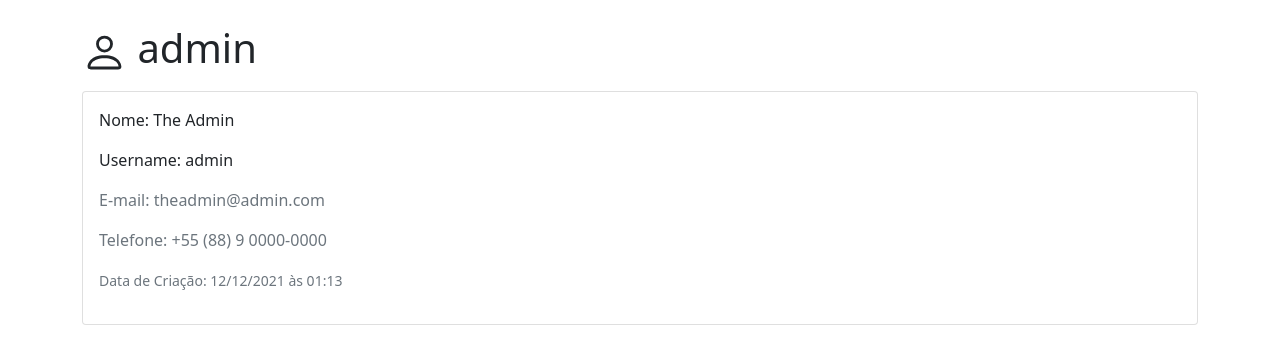
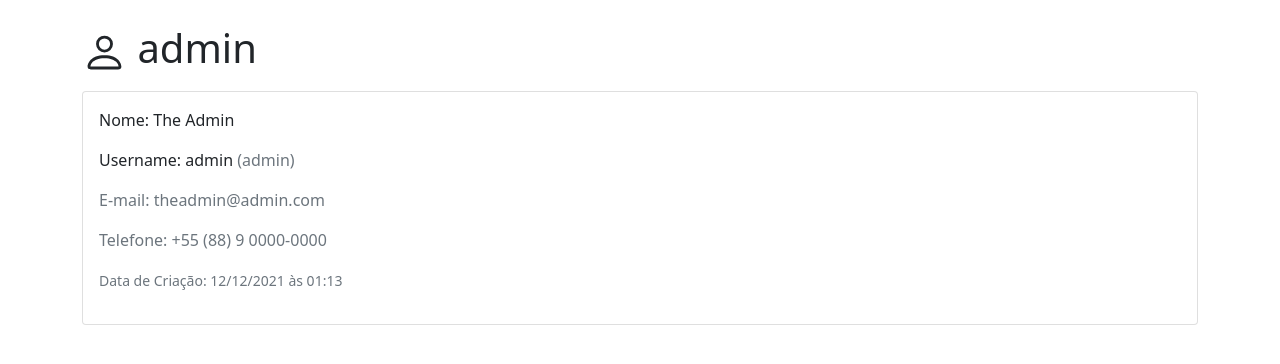
Before and after one commit to kelthon/key-management-app, a Flask app: page /view/user/admin in a window 1280 px wide. Shown: the part 56-420 px from the top of the page. Run offline with Flask 2, Linux system fonts and the light colour scheme; a user stored in the database is signed in; data comes from the database, SQL or seed files in the repository; parts of the project's set-up code (start-up, migrations or seed data) failed here and were passed over; some libraries are stand-ins or nearby versions.

Commit message:
Atualização do template

```diff
--- a/flask/key_manager/templates/view/users.html
+++ b/flask/key_manager/templates/view/users.html
@@ -13,7 +13,7 @@
 <div class="card mt-3">
     <div class="card-body">
         <p>Nome: {{ user.name }}</p>
-        <p>Username: {{ user.username }}</p>
+        <p>Username: {{ user.username }}{% if session.get("user_permission", "normal") != "normal" %}<span class="text-muted"> ({{user.usertype}})</span>{% endif %}</p>
         <p class="text-muted">E-mail: {{ user.email }}</p>
         <p class="text-muted">Telefone: {{ user.phone }}</p>
         <p><small class="text-muted">Data de Criação: {{ user.creation_date.strftime("%d/%m/%Y às %H:%M") }}</small><p>
```
